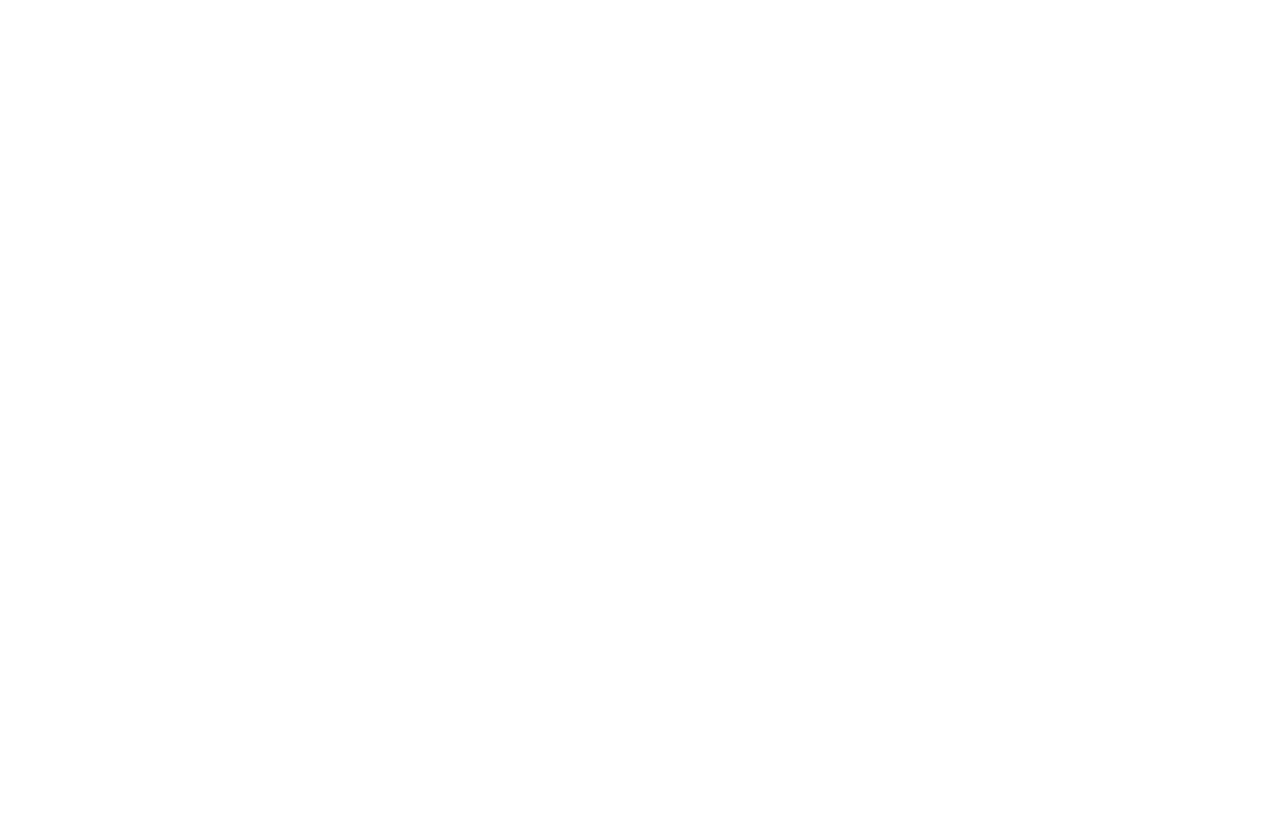
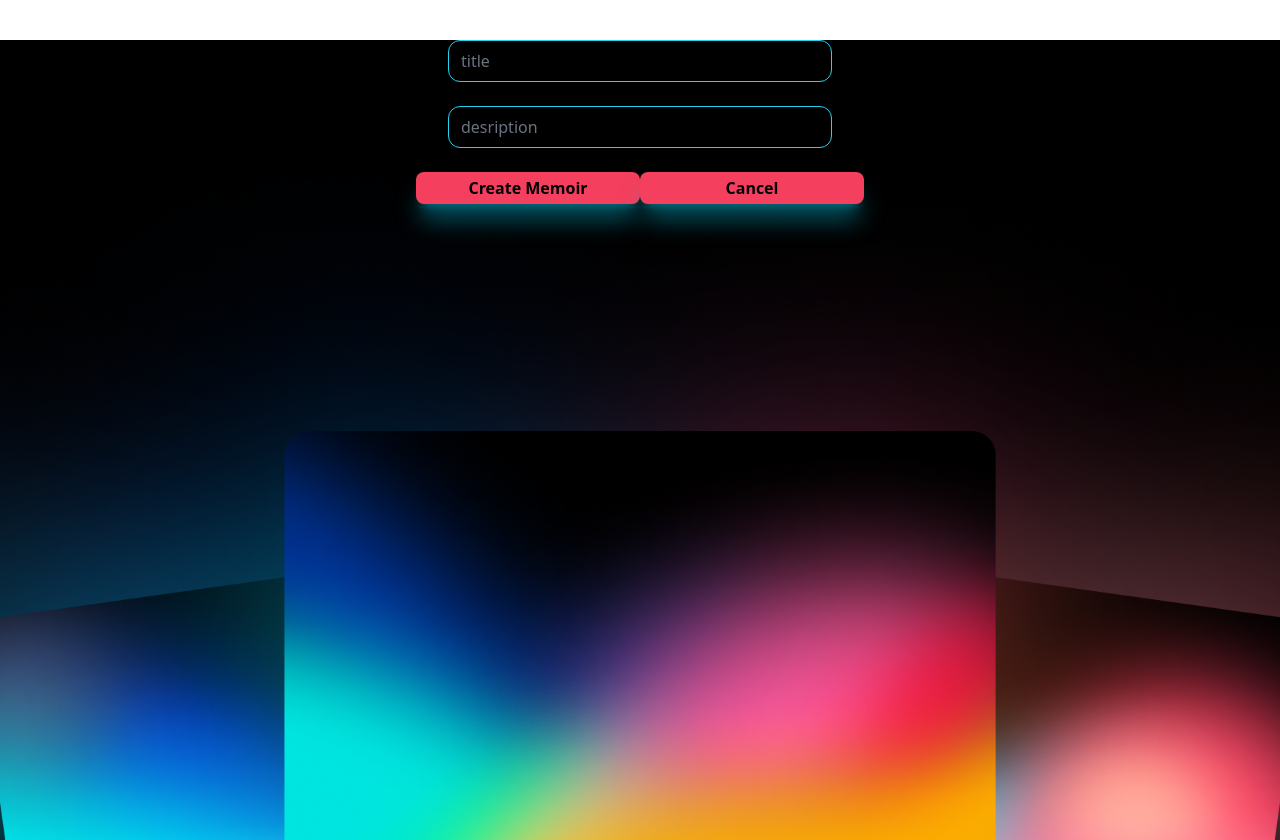
Before and after one commit to TorontosFinest/Memoirs-Final-Project, a React (Create React App) app in the folder client/: page /edit/1/1 in a window 1280 px wide. Before the commit this address had no page. Before the commit the page ends 800 px from the top, so only its background shows below. Built offline with nearby package versions, Linux system fonts and the light colour scheme; a web font is replaced by a local one.

Commit message:
add edit button route

```diff
--- a/client/src/components/CreateMemoirPage/index.js
+++ b/client/src/components/CreateMemoirPage/index.js
@@ -1,7 +1,7 @@
 import React from "react";
 import CreateMemoir from "../CreateMemoirPage/CreateMemoirForm";
 
-export default function LoginPage() {
+export default function CreateMemoirPage() {
   return (
     <div className="background lessThan-sm-screens">
       <CreateMemoir />
--- a/client/src/components/DashboardPage/CardComponent/index.jsx
+++ b/client/src/components/DashboardPage/CardComponent/index.jsx
@@ -1,8 +1,13 @@
 import React from "react";
+import {useNavigate} from "react-router-dom";
+
 
 export default function CardComponent(props) {
+  const navigate = useNavigate();
   const { dashboardData } = props;
   console.log("PROPS ARE",props);
+  const user_session = localStorage.getItem('user_id');
+
   return (
     <>
     {dashboardData.map((data)=>{
@@ -23,7 +28,7 @@ export default function CardComponent(props) {
               viewBox="0 0 24 24"
               stroke="currentColor"
             >
-              <path
+              <path onClick={()=>navigate(`/edit/${user_session}/${data.id}`)}
                 strokeLinecap="round"
                 strokeLinejoin="round"
                 strokeWidth={2}
--- /dev/null
+++ b/client/src/components/EditMemoirPage/EditMemoirForm/index.jsx
@@ -0,0 +1,66 @@
+import axios from 'axios';
+import React , {useState} from 'react';
+import {useNavigate} from "react-router-dom";
+
+export default function EditMemoir(){
+    const navigate = useNavigate();
+    const [title,setTitle] = useState("");
+    const [description,setDescription] = useState("")
+    const user_session = localStorage.getItem('user_id');
+
+    const create = function(e){
+        e.preventDefault();
+        axios
+        .patch(`/edit/:${user_session}/:id`, {title,description})
+        .then((res)=>{
+            console.log("This is coming from the axios LoginForm ----->", res.data);
+            navigate(`/dashboard/${res.data.user_id}`);
+        })
+    }
+
+    const cancel = function(e){
+      navigate(`/dashboard/${user_session}`);
+    }
+
+    return (
+        <div>
+      <form className="flex flex-col justify-center items-center mt-20 gap-y-2 sm:gap-y-4 md:mt-72 lg:mt-10 xl:gap-y-6 2xl:mt-56 2xl:float-right 2xl:mr-20 2xl:gap-y-10 3xl:float-none 3xl:ml-20 3xl:mt-42 3xl:gap-y-3 4xl:gap-y-10 4xl:mt-96 ">
+        <input
+          required
+          className="rounded-xl   border-cyan-400 hover:border-dotted bg-transparent text-white   w-50 sm:w-64 md:w-80 xl:w-96 3xl:text-3xl 4xl:text-5xl 4xl:w-3/5 4xl:mt-20"
+          type="text"
+          name="title"
+          placeholder="title"
+          value={title}
+          onChange={(event) => {
+            setTitle(event.target.value);
+          }}
+        />
+        <input
+          required
+          className="rounded-xl border-cyan-400 hover:border-dotted bg-transparent text-white w-50 sm:w-64 md:w-80 xl:w-96 3xl:text-3xl 4xl:text-5xl 4xl:w-3/5"
+          type="text"
+          name="description"
+          placeholder="desription"
+          value={description}
+          onChange={(event) => {
+            setDescription(event.target.value);
+          }}
+        />
+        <div className="flex justify-center items center">
+          <button onClick={create}
+            type="submit"
+            className="transition ease-in-out delay-150  bg-rose-500 hover:-translate-y-0 hover:scale-110 hover:bg-indigo-500 duration-300 hover:text-white font-bold p-1 rounded-lg  text-center items-center w-32 space-x-6 shadow-xl shadow-cyan-500/50 sm:w-44 xl:w-56 3xl:text-4xl 4xl:text-5xl 4xl:p-2"
+          >
+            Create Memoir
+          </button>
+           <button onClick={cancel}
+            className="transition ease-in-out delay-150  bg-rose-500 hover:-translate-y-0 hover:scale-110 hover:bg-indigo-500 duration-300 hover:text-white font-bold p-1 rounded-lg  text-center items-center w-32 space-x-6 shadow-xl shadow-cyan-500/50 sm:w-44 xl:w-56 3xl:text-4xl 4xl:text-5xl 4xl:p-2"
+          >
+            Cancel
+          </button>
+        </div>
+      </form>
+    </div>
+    )
+}
--- /dev/null
+++ b/client/src/components/EditMemoirPage/index.js
@@ -0,0 +1,10 @@
+import React from "react";
+import EditMemoir from "../EditMemoirPage/EditMemoirForm";
+
+export default function EditMemoirPage() {
+  return (
+    <div className="background lessThan-sm-screens">
+      <EditMemoir />
+    </div>
+  );
+}
--- a/client/src/index.js
+++ b/client/src/index.js
@@ -7,6 +7,7 @@ import App from "./App";
 import LoginRoute from "./routes/LoginRoute";
 import RegisterRoute from "./routes/RegisterRoute";
 import CreateMemoirRoute from "./routes/CreateMemoirRoute";
+import EditMemoirRoute from "./routes/EditMemoirRoute";
 // this is the dashboard Route
 import DashboardRoute from "./routes/DashboardRoute";
 
@@ -19,6 +20,7 @@ render(
       <Route path="register" element={<RegisterRoute />} />
       <Route path="dashboard/:id" element={<DashboardRoute />} />
       <Route path="create/:id" element={<CreateMemoirRoute />} />
+      <Route path="edit/:userId/:memoirId" element={<EditMemoirRoute />} />
     </Routes>
   </BrowserRouter>,
   rootElement
--- /dev/null
+++ b/client/src/routes/EditMemoirRoute.jsx
@@ -0,0 +1,6 @@
+import React from "react";
+import EditMemoirPage from "../components/EditMemoirPage";
+
+export default function EditMemoirRoute() {
+  return <EditMemoirPage />;
+}
```
